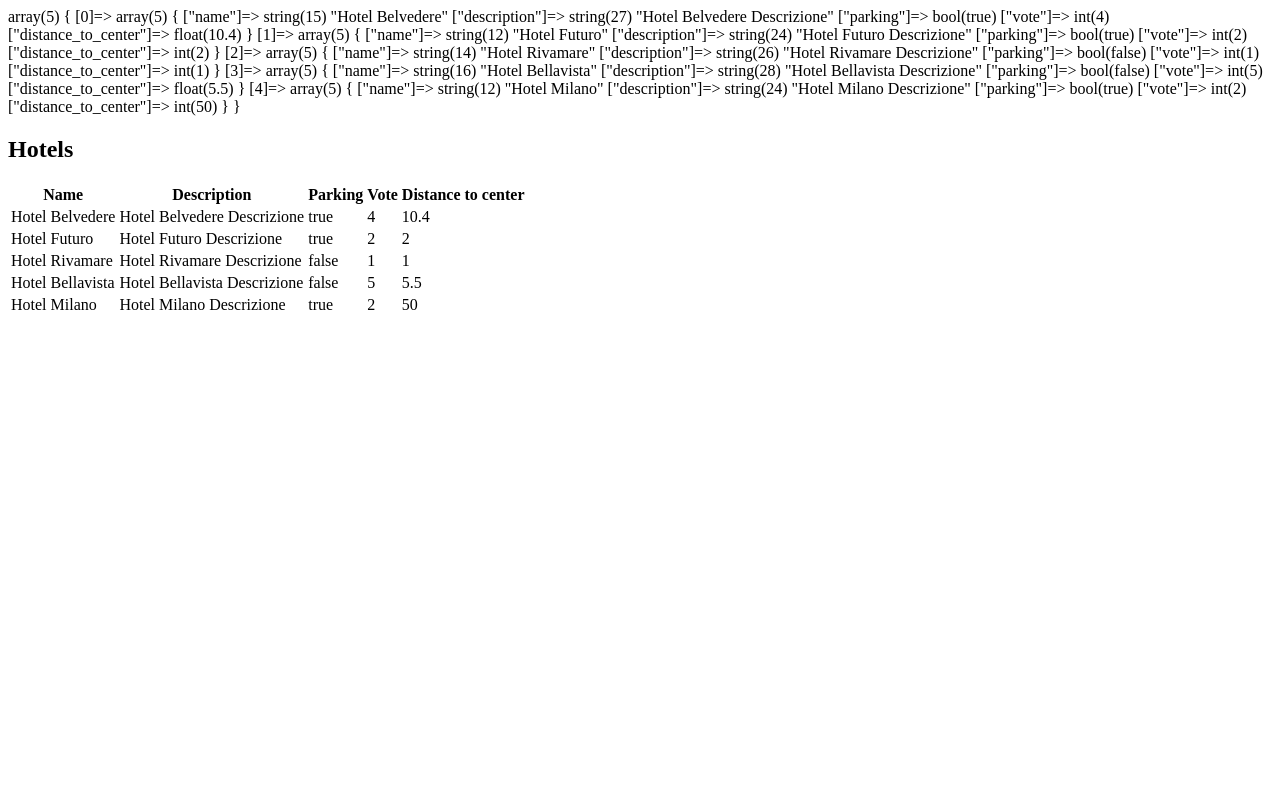
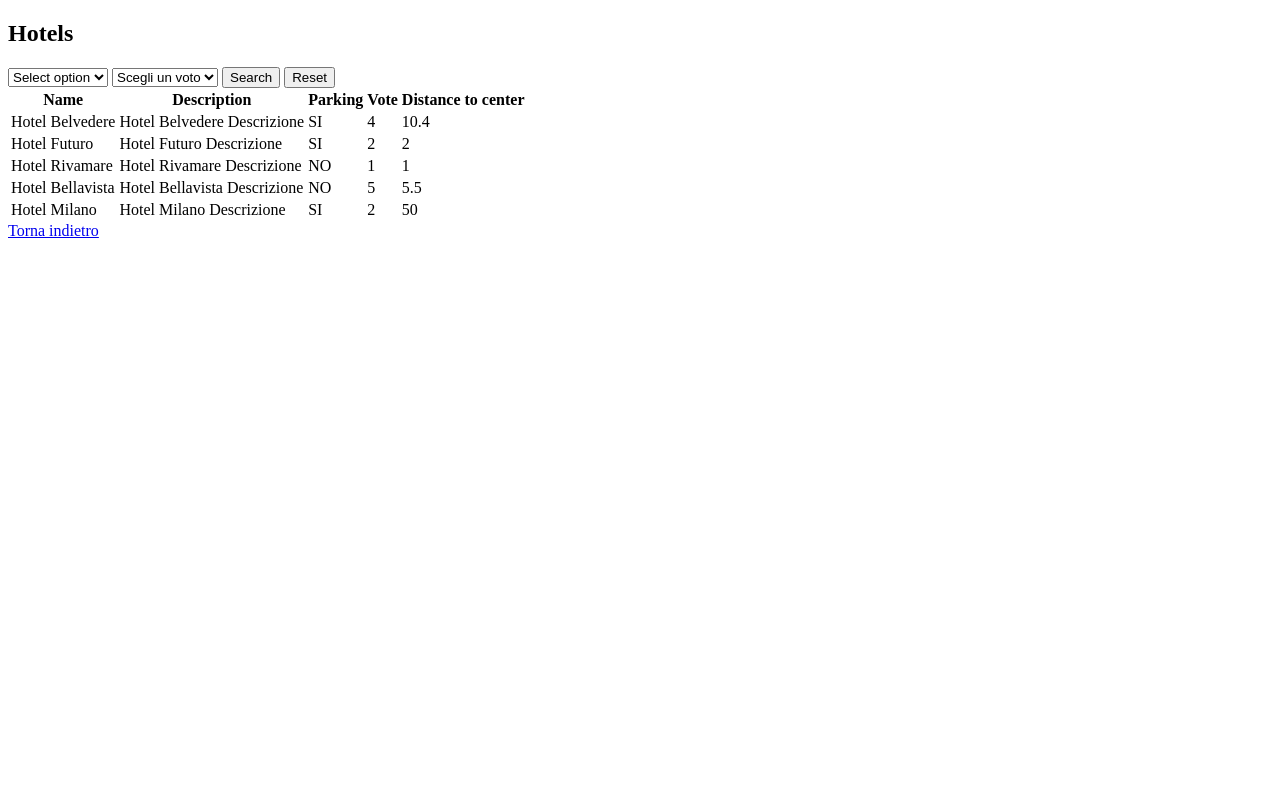
Before and after one commit to emilianogastaldo/php-hotel, a PHP site: page / in a window 1280 px wide. Run offline with PHP 8.4, Linux system fonts and the light colour scheme.

Commit message:
added bonuses

```diff
--- a/index.php
+++ b/index.php
@@ -1,7 +1,44 @@
 <?php
 include 'data.php';
 
-var_dump($hotels)
+// Creo subito l'array degli hotel filtrati così non ho problemi all'avvio della pagina
+$filter_hotels = [...$hotels];
+function is_parking($hotels, $parking_search, $hotel_vote){
+    // creo l'array filtrato
+    $filtered_results = array();
+    // Se non c'è niente in nessuno dei due campi ritorno una copia che stamperò
+    if(!$parking_search && !$hotel_vote) return $filtered_results = [...$hotels];
+
+    // Altrimenti faccio il controllo per trovare chi ha i paracheggi vuoti o pieni e per controllare il voto.
+    foreach($hotels as $hotel){
+
+        // Rinomino il i booleani in stringa così da poterli comparare con i value che ho raccolto
+        $parking = $hotel['parking'] ? 'true' : 'false';
+
+        /*
+        Faccio la validazione del parcheggio fuori, così se per caso non ho messo nessun value nella raccolta
+        del value del parcheggio lo forzo a true per fare la ricerca sul voto
+        */
+        $parking_validation = $parking_search ? $parking === $parking_search : true;
+
+        // Se il parcheggio va bene e se il voto dell'hotel è maggiore-uguale a quello richiesto pusho l'hotel negli
+        // hotel filtrati
+        if($parking_validation && $hotel['vote'] >= $hotel_vote){
+            array_push($filtered_results, $hotel);
+        }
+    };
+
+    // Ritorno l'array filtrato che stamperò a pagina.
+    return $filtered_results;
+};
+
+// Appena ricevo dei dati faccio partire la ricerca.
+if(count($_GET)){
+    $parking_search = $_GET['is-parking'];
+    $hotel_vote = intval($_GET['vote-value']);
+    $filter_hotels = is_parking($hotels, $parking_search, $hotel_vote);
+}
+
 ?>
 
 <!DOCTYPE html>
@@ -14,6 +51,23 @@ var_dump($hotels)
 <body>
     <section>
         <h2>Hotels</h2>
+        <form>
+            <select name="is-parking" id="parking">
+                <option value="">Select option</option>
+                <option value="true">Empty</option>
+                <option value="false">Full</option>
+            </select>
+            <select name="vote-value" id="vote">
+                <option value="">Scegli un voto</option>
+                <option value="1">1</option>
+                <option value="2">2</option>
+                <option value="3">3</option>
+                <option value="4">4</option>
+                <option value="5">5</option>
+            </select>
+            <button type="submit">Search</button>
+            <button type="reset">Reset</button>
+        </form>
         <table>
             <thead>
                 <th>Name</th>
@@ -23,17 +77,18 @@ var_dump($hotels)
                 <th>Distance to center</th>
             </thead>
             <tbody>
-                <?php foreach($hotels as $hotel) :?>
+                <?php foreach($filter_hotels as $hotel) :?>
                     <tr>
                         <td><?= $hotel['name']?></td>
                         <td><?= $hotel['description']?></td>
-                        <td><?= $parking = $hotel['parking'] ? 'true' : 'false' ?></td>
+                        <td><?= $parking = $hotel['parking'] ? 'SI' : 'NO' ?></td>
                         <td><?= $hotel['vote']?></td>
                         <td><?= $hotel['distance_to_center']?></td>
                     </tr>
                 <?php endforeach?>
             </tbody>
         </table>
+        <a href="http://localhost/">Torna indietro</a>
     </section>
 </body>
 </html>
```
